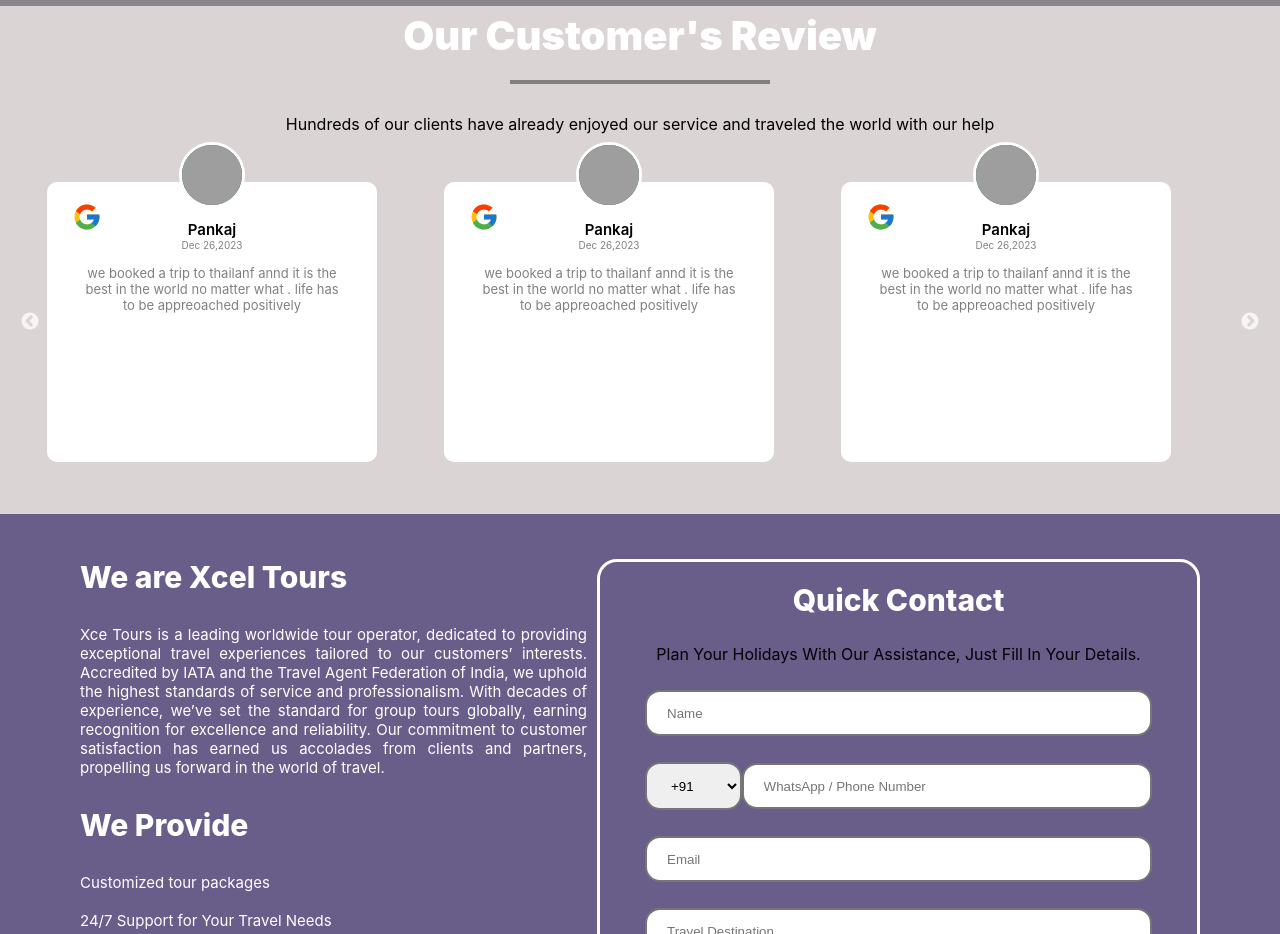
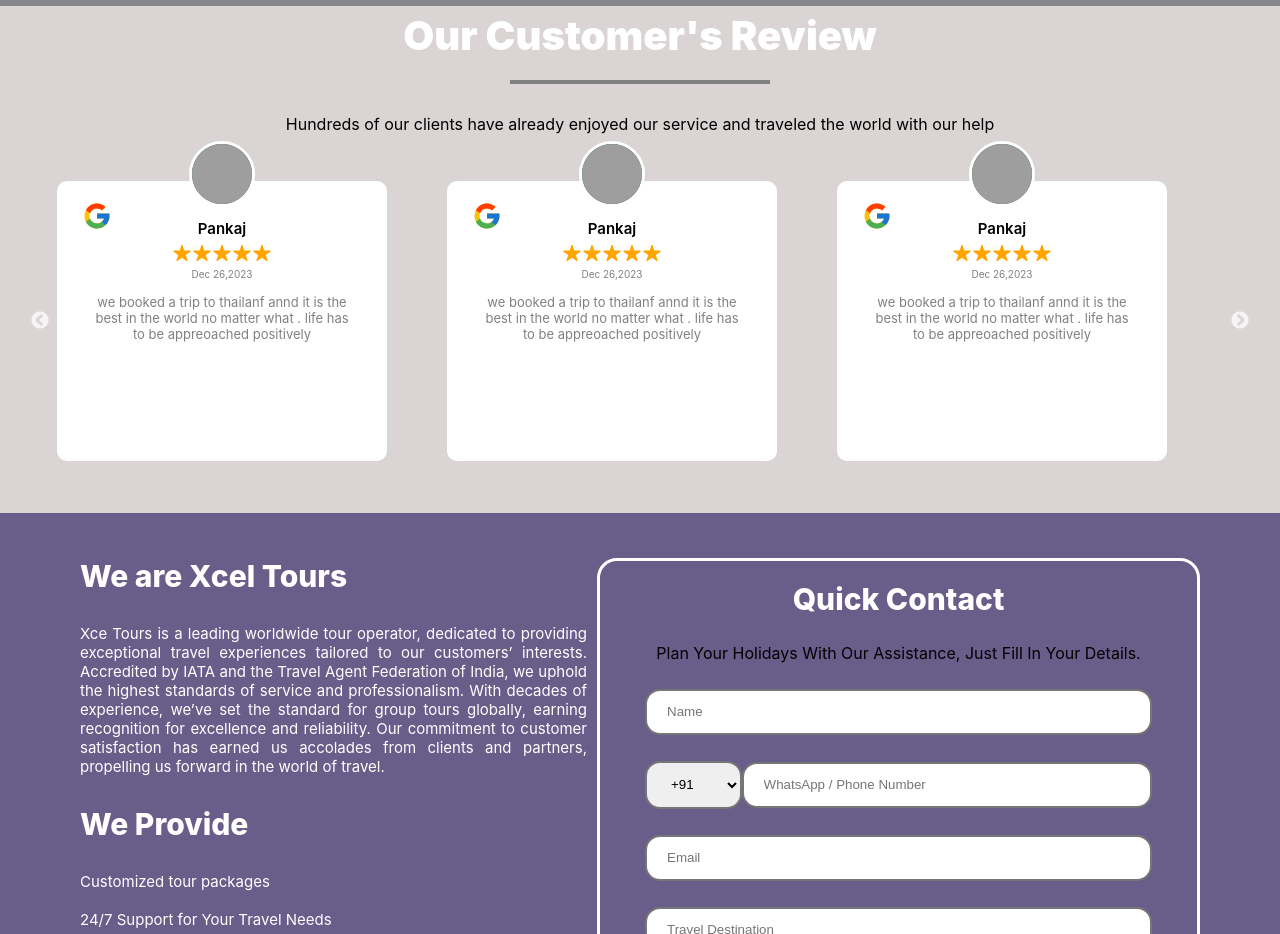
Before and after one commit to ud-k16/tourswebsite, a React (Create React App) app: page / in a window 1280 px wide. Shown: the part 2860-3794 px from the top of the page. Built offline with nearby package versions, Linux system fonts and the light colour scheme; grey boxes are pictures that could not be loaded.

Commit message:
star icon added

```diff
--- a/src/components/home/ReviewCard/index.jsx
+++ b/src/components/home/ReviewCard/index.jsx
@@ -1,6 +1,7 @@
 import styles from "./ReviewCard.module.css";
 import ReactStars from "react-rating-stars-component";
 import { FcGoogle } from "react-icons/fc";
+import { IoIosStar } from "react-icons/io";
 
 const ReviewCard = ({ userName = "", url }) => {
   return (
@@ -16,13 +17,21 @@ const ReviewCard = ({ userName = "", url }) => {
         </div>
         <div className={styles.detail}>
           <div className={styles.userName}>Pankaj</div>
-          <div>
-            <ReactStars
-              count={5}
-              size={24}
-              activeColor="#ffd700"
-              onChange={() => {}}
-            />
+          <div
+            style={{
+              alignSelf: "center",
+              margin: 5,
+              height: 20,
+              display: "flex",
+              justifyContent: "center",
+              alignItems: "center",
+            }}
+          >
+            <IoIosStar size={20} color="orange" />
+            <IoIosStar size={20} color="orange" />
+            <IoIosStar size={20} color="orange" />
+            <IoIosStar size={20} color="orange" />
+            <IoIosStar size={20} color="orange" />
           </div>
 
           <div className={styles.date}>Dec 26,2023</div>
--- a/src/components/home/ReviewSection/ReviewSection.module.css
+++ b/src/components/home/ReviewSection/ReviewSection.module.css
@@ -21,6 +21,7 @@
 
 .carouselContainer {
     box-sizing: border-box;
+    padding:0px 10px
 
 }
 
```
